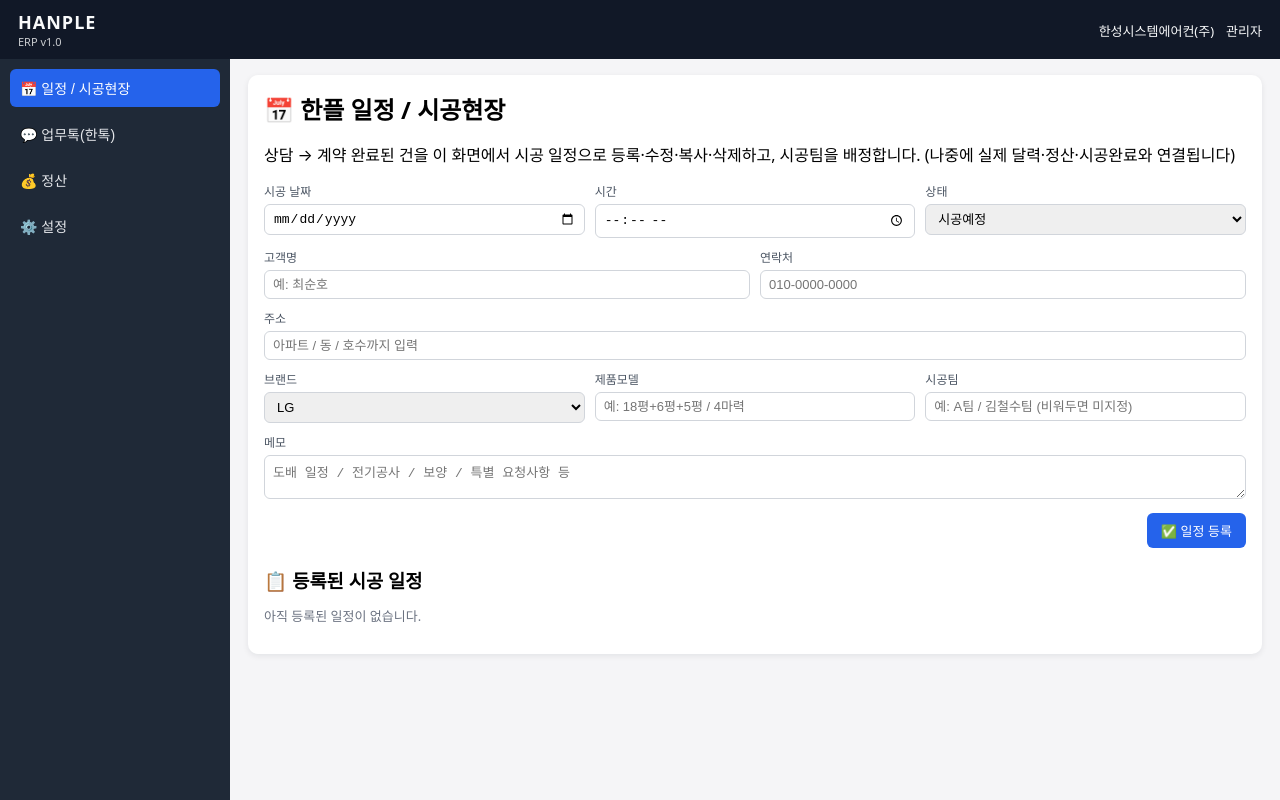
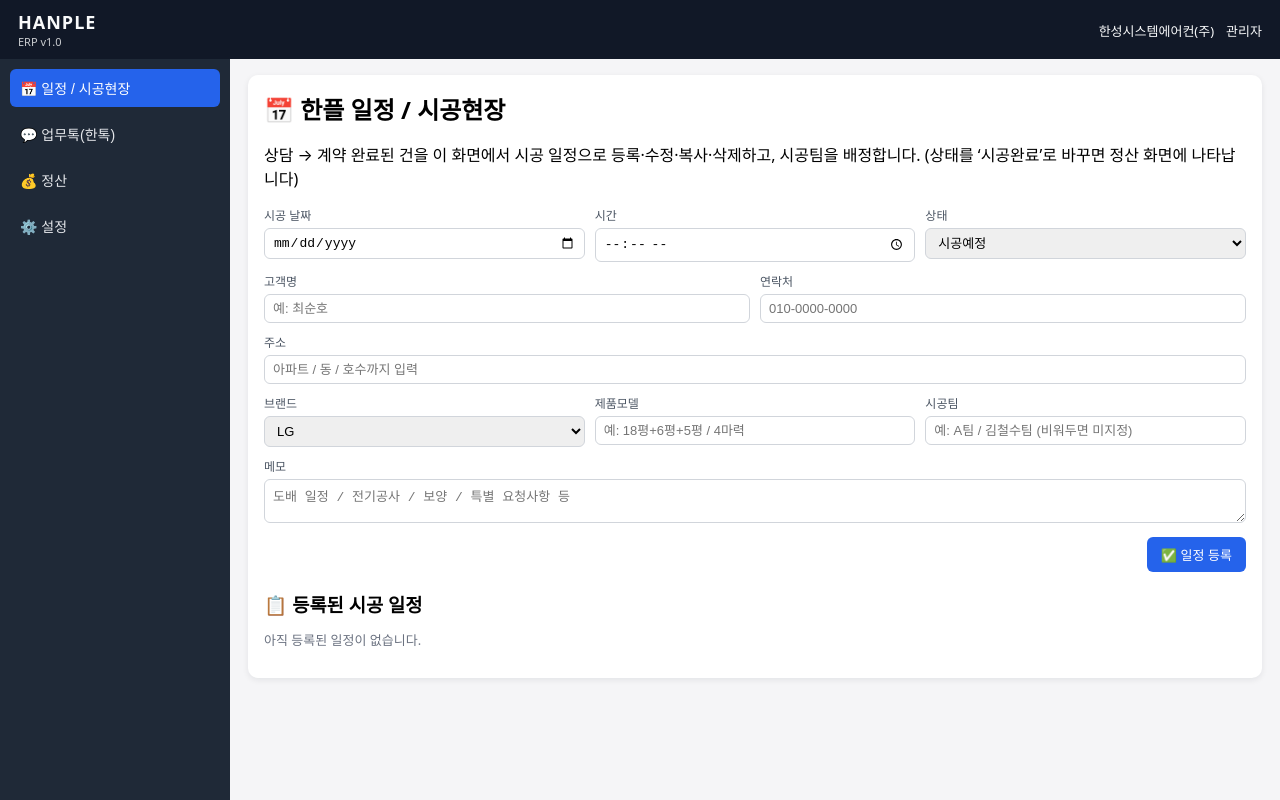
Before and after one commit to hit308277-cloud/hanple-v1, a React (Vite) app: page / in a window 1280 px wide. Built offline with nearby package versions, Linux system fonts and the light colour scheme.

Commit message:
Refactor CalendarView to accept jobs as props

```diff
--- a/src/CalendarView.jsx
+++ b/src/CalendarView.jsx
@@ -16,9 +16,8 @@ const INIT_FORM = {
 
 const STATUS_OPTIONS = ["상담", "계약", "시공예정", "시공완료", "정산완료"];
 
-function CalendarView() {
+function CalendarView({ jobs, setJobs }) {
   const [form, setForm] = useState(INIT_FORM);
-  const [jobs, setJobs] = useState([]);
   const [editingId, setEditingId] = useState(null); // 수정 중인 일정 id
 
   // 입력 변경 처리
@@ -50,10 +49,11 @@ function CalendarView() {
       );
       setEditingId(null);
     } else {
-      // 신규 등록
+      // 신규 등록 (초기에는 settlement 정보 없음)
       const newJob = {
         id: Date.now(),
         ...form,
+        settlement: null,
       };
       setJobs((prev) => [newJob, ...prev]);
     }
@@ -130,7 +130,7 @@ function CalendarView() {
       <h2>📅 한플 일정 / 시공현장</h2>
       <p className="panel-sub">
         상담 → 계약 완료된 건을 이 화면에서 시공 일정으로 등록·수정·복사·삭제하고,
-        시공팀을 배정합니다. (나중에 실제 달력·정산·시공완료와 연결됩니다)
+        시공팀을 배정합니다. (상태를 ‘시공완료’로 바꾸면 정산 화면에 나타납니다)
       </p>
 
       {/* 일정 등록 / 수정 폼 */}
```
